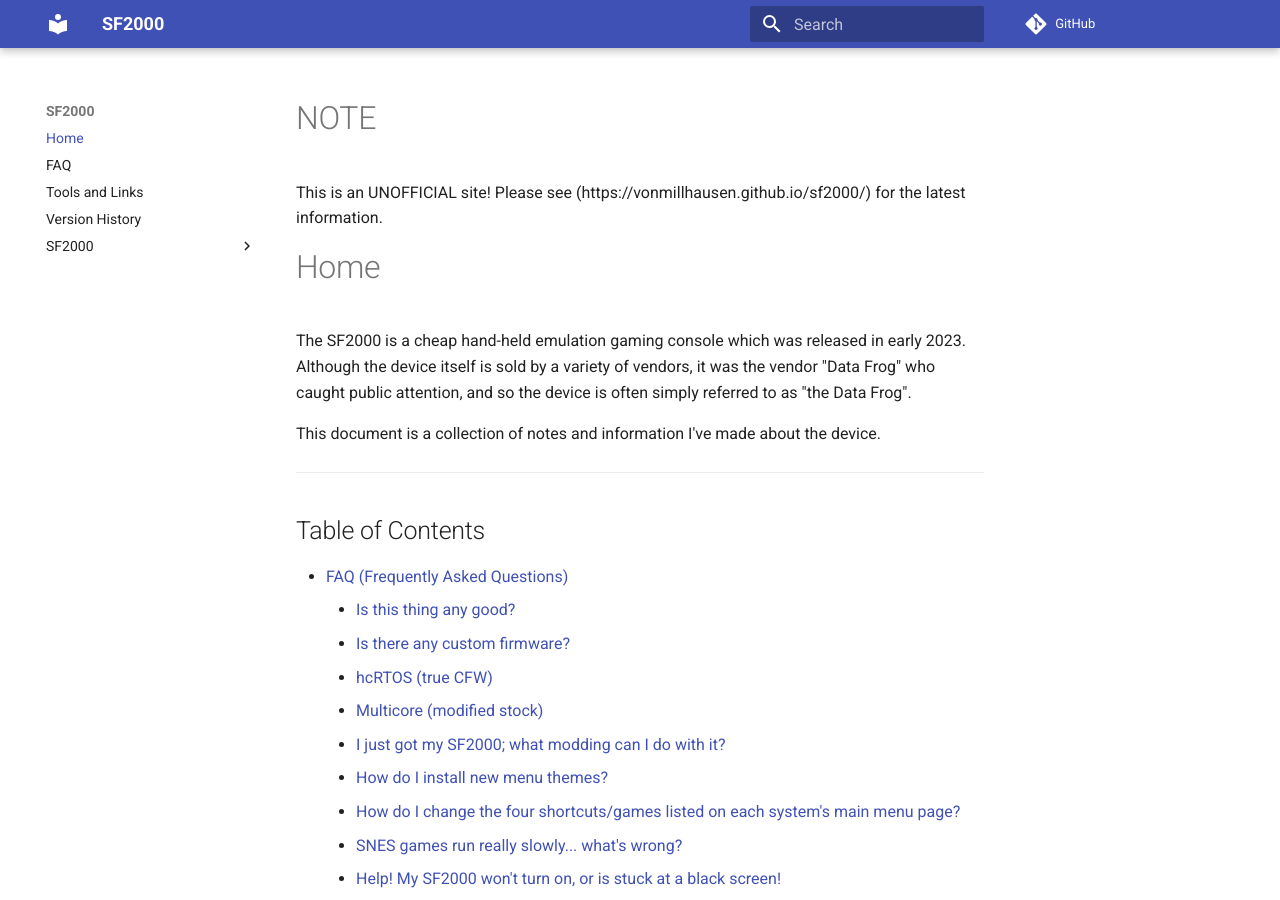
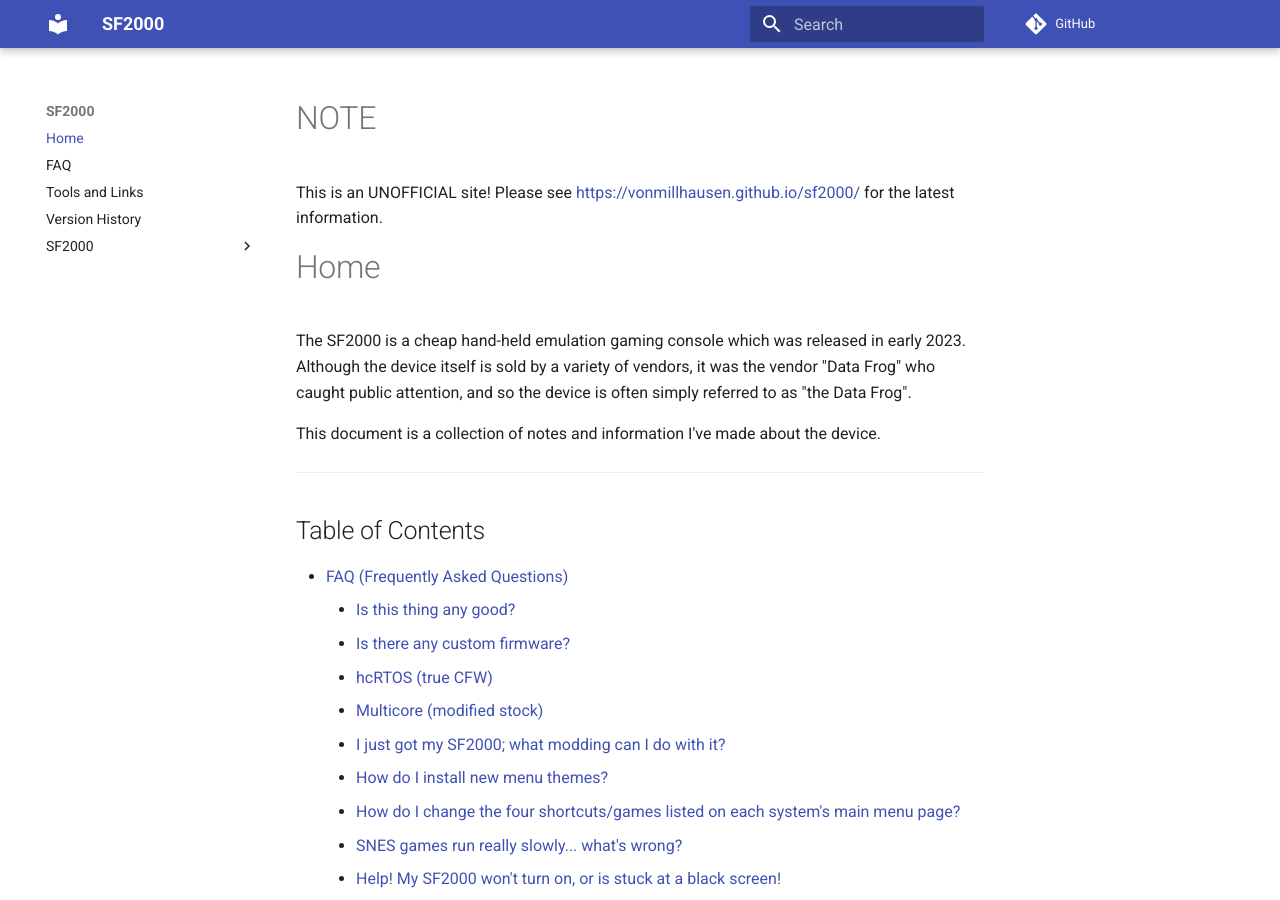
Before and after one commit to pt13762104/sf2000, an MkDocs documentation site: the page built from docs/index.md, in a window 1280 px wide and 900 px high. Built offline with MkDocs 1.6.1 and Material for MkDocs 9.7.7, drawn with Linux system fonts in a browser that asks for light colours; comment, search, counter and statistics services are not loaded.

```diff
--- a/docs/index.md
+++ b/docs/index.md
@@ -1,5 +1,5 @@
 # NOTE
-This is an UNOFFICIAL site! Please see (https://vonmillhausen.github.io/sf2000/) for the latest information.
+This is an UNOFFICIAL site! Please see <https://vonmillhausen.github.io/sf2000/> for the latest information.
 # Home
 The SF2000 is a cheap hand-held emulation gaming console which was released in early 2023. Although the device itself is sold by a variety of vendors, it was the vendor "Data Frog" who caught public attention, and so the device is often simply referred to as "the Data Frog".
 
```
